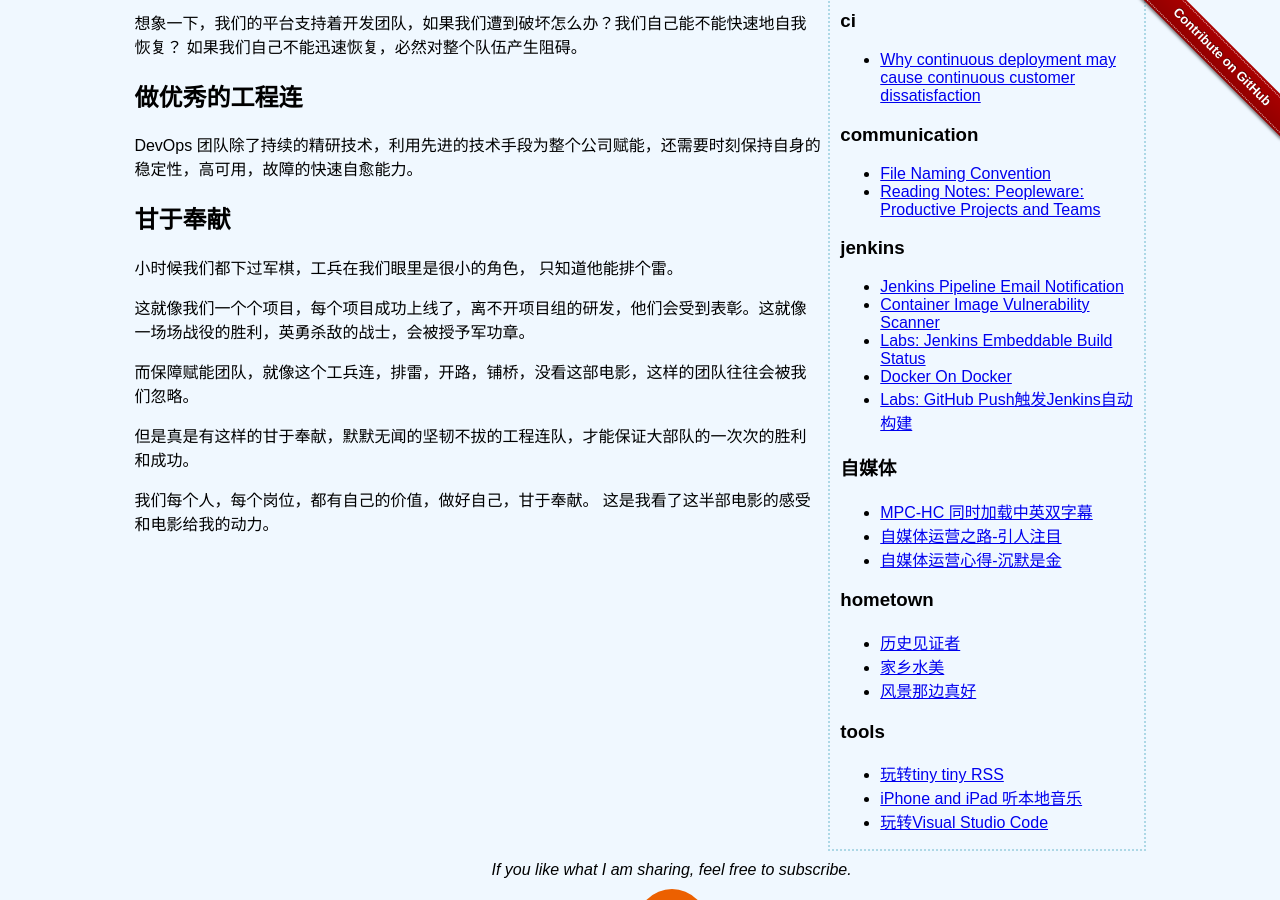
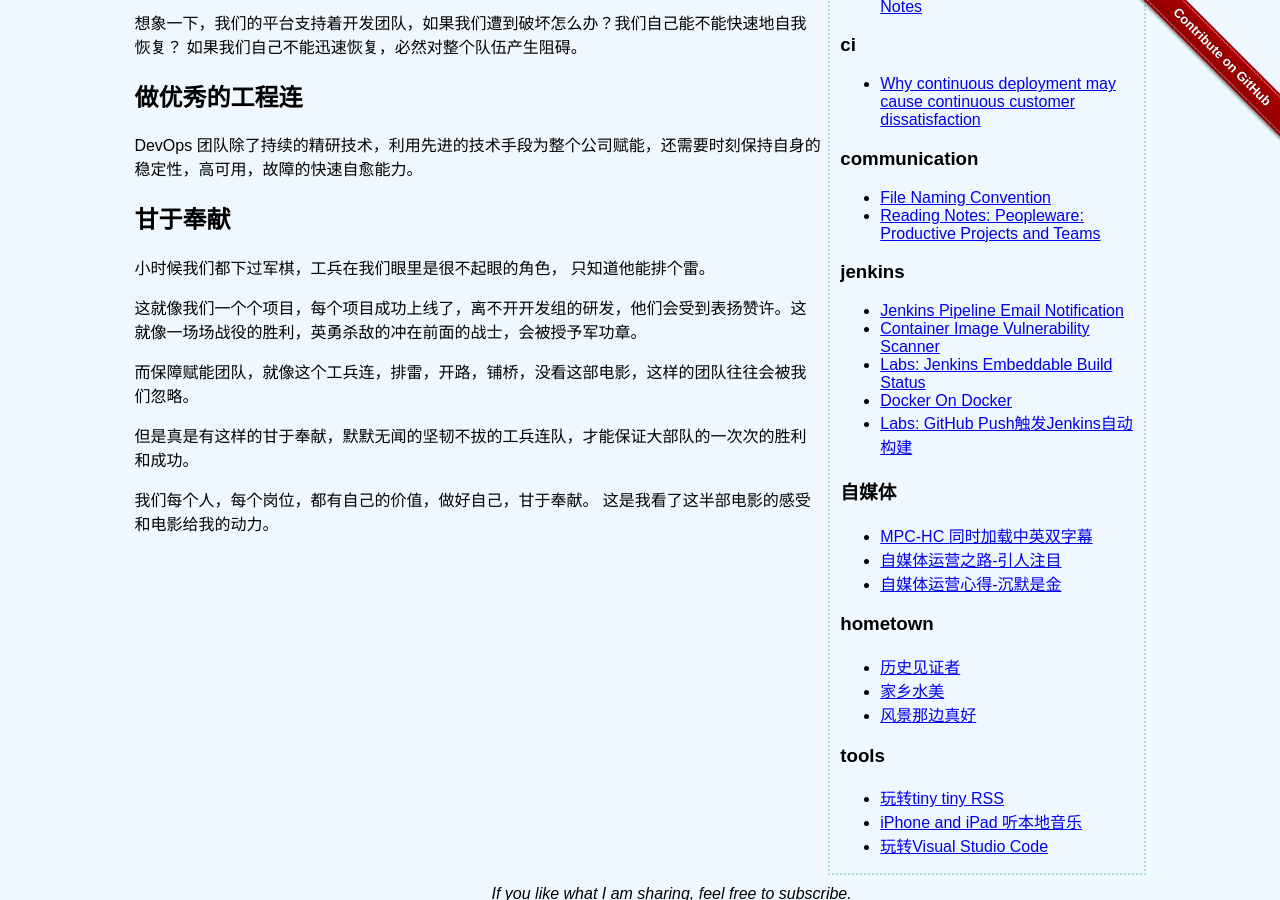
Before and after one commit to liuning0820/liuning0820.github.io, a Jekyll site: the page built from _posts/2020-12-20-devops-vs-工兵.md, in a window 1280 px wide and 900 px high, scrolled down 910 px. Built offline with Jekyll 4.4.1, drawn with Linux system fonts in a browser that asks for light colours.

Commit message:
add new article

```diff
--- a/_posts/2020-12-20-devops-vs-工兵.md
+++ b/_posts/2020-12-20-devops-vs-工兵.md
@@ -40,13 +40,13 @@ DevOps 团队除了持续的精研技术，利用先进的技术手段为整个
 
 ## 甘于奉献
 
-小时候我们都下过军棋，工兵在我们眼里是很小的角色， 只知道他能排个雷。
+小时候我们都下过军棋，工兵在我们眼里是很不起眼的角色， 只知道他能排个雷。
 
-这就像我们一个个项目，每个项目成功上线了，离不开项目组的研发，他们会受到表彰。这就像一场场战役的胜利，英勇杀敌的战士，会被授予军功章。
+这就像我们一个个项目，每个项目成功上线了，离不开开发组的研发，他们会受到表扬赞许。这就像一场场战役的胜利，英勇杀敌的冲在前面的战士，会被授予军功章。
 
 而保障赋能团队，就像这个工兵连，排雷，开路，铺桥，没看这部电影，这样的团队往往会被我们忽略。
 
-但是真是有这样的甘于奉献，默默无闻的坚韧不拔的工程连队，才能保证大部队的一次次的胜利和成功。
+但是真是有这样的甘于奉献，默默无闻的坚韧不拔的工兵连队，才能保证大部队的一次次的胜利和成功。
 
 我们每个人，每个岗位，都有自己的价值，做好自己，甘于奉献。
 这是我看了这半部电影的感受和电影给我的动力。
```
Also changed, not shown: _posts/2021-01-21-不能丧失的基本能力.md (added, +38 -0 lines).
